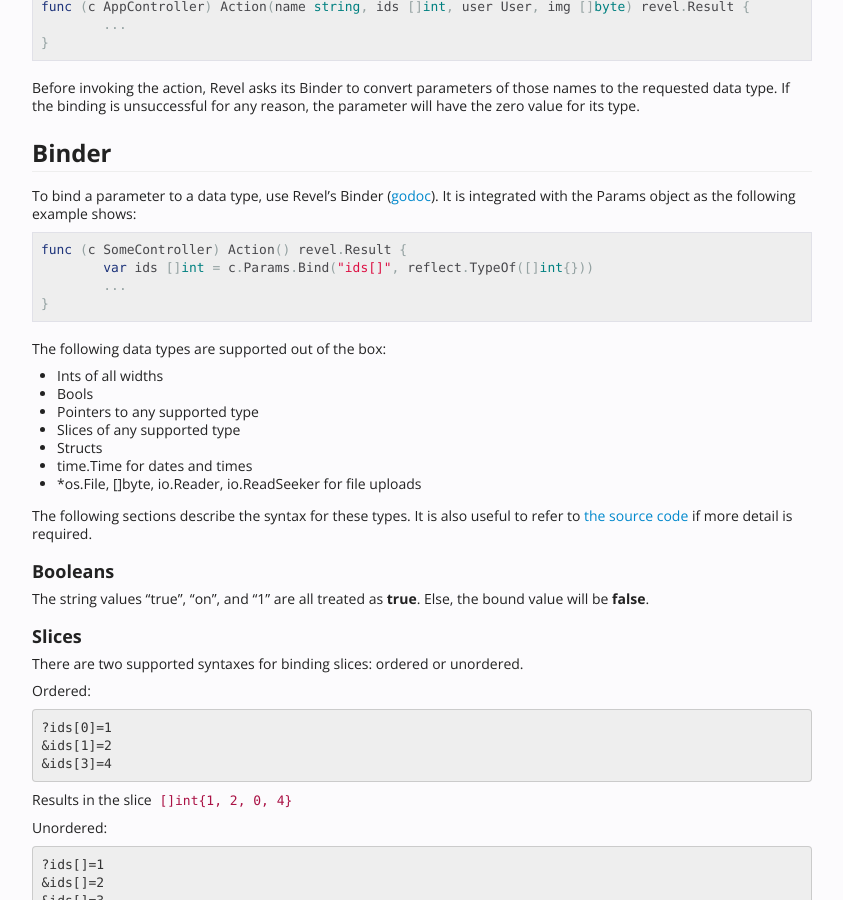
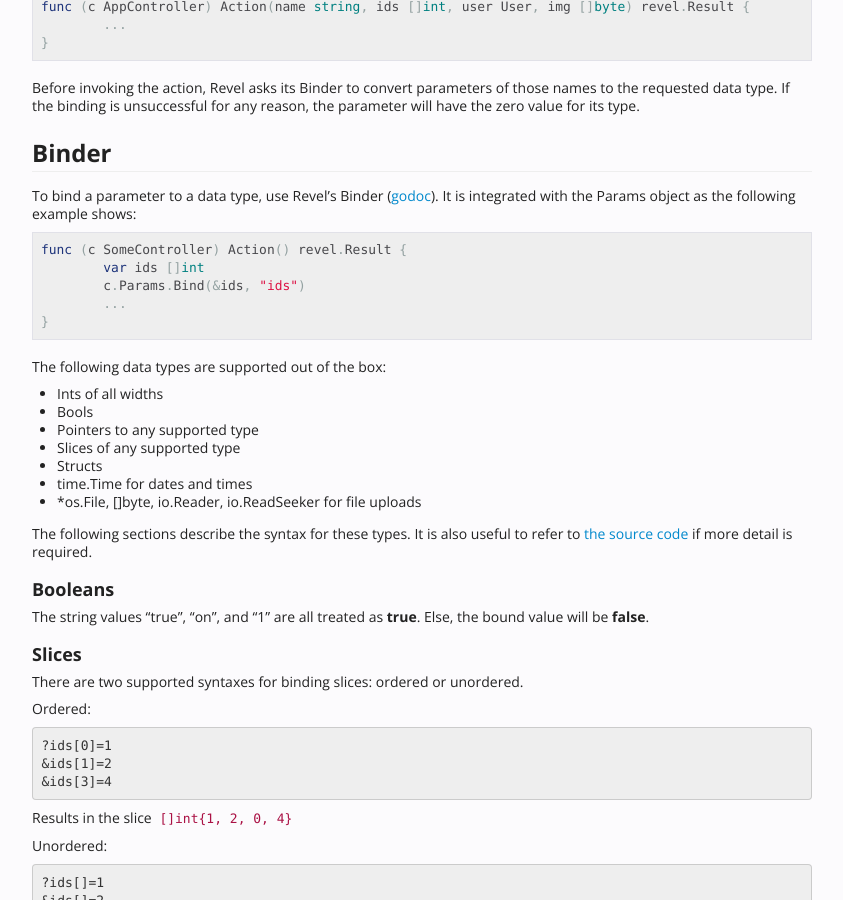
Before and after one commit to revel/revel, a Jekyll site: the page built from manual/binding.md, in a window 1280 px wide and 900 px high, scrolled down 646 px. Shown: the whole window, without its empty margins (298-1141 px from the left). Built offline with Jekyll 4.4.1, drawn with Linux system fonts in a browser that asks for light colours.

Commit message:
Fixed bindnings example

```diff
--- a/manual/binding.md
+++ b/manual/binding.md
@@ -51,7 +51,8 @@
 
 <pre class="prettyprint lang-go">
 func (c SomeController) Action() revel.Result {
-	var ids []int = c.Params.Bind("ids[]", reflect.TypeOf([]int{}))
+	var ids []int
+	c.Params.Bind(&ids, "ids")
 	...
 }
 </pre>
```
